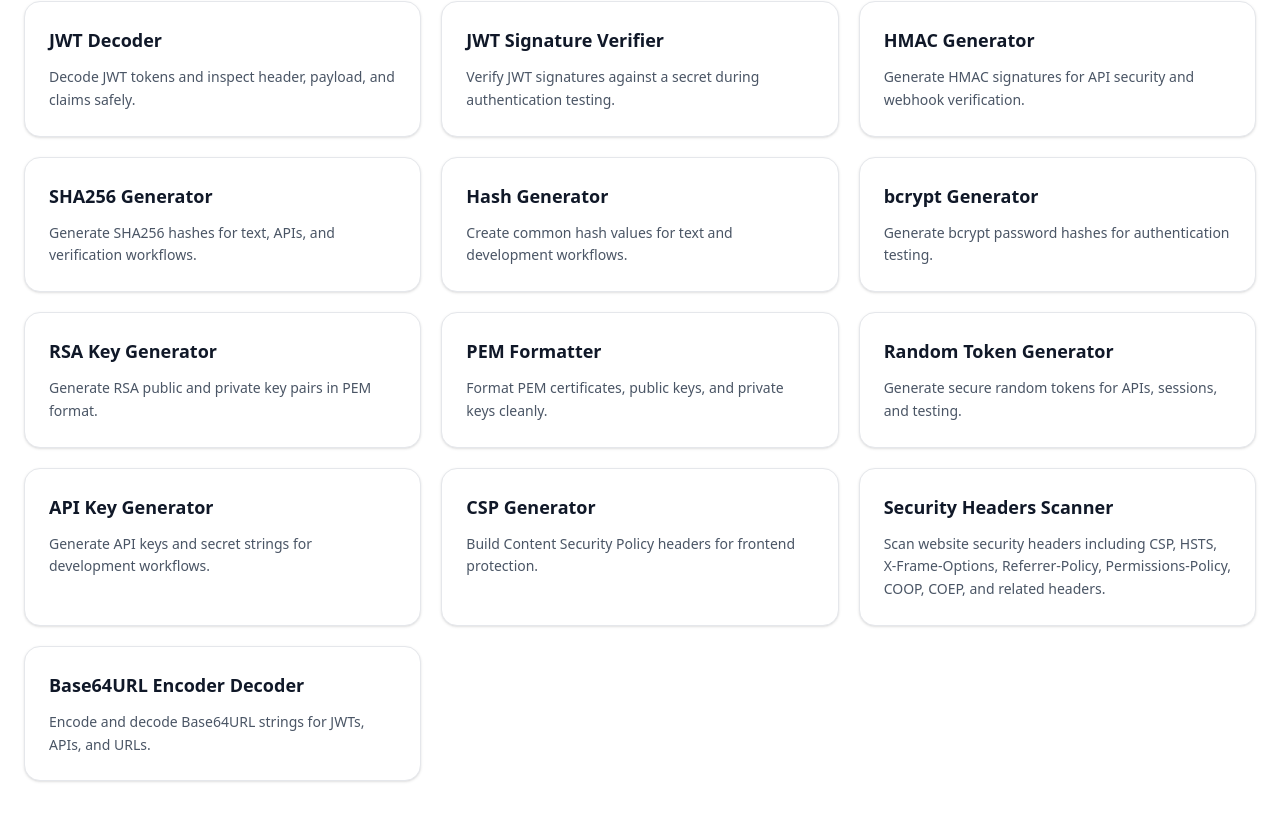
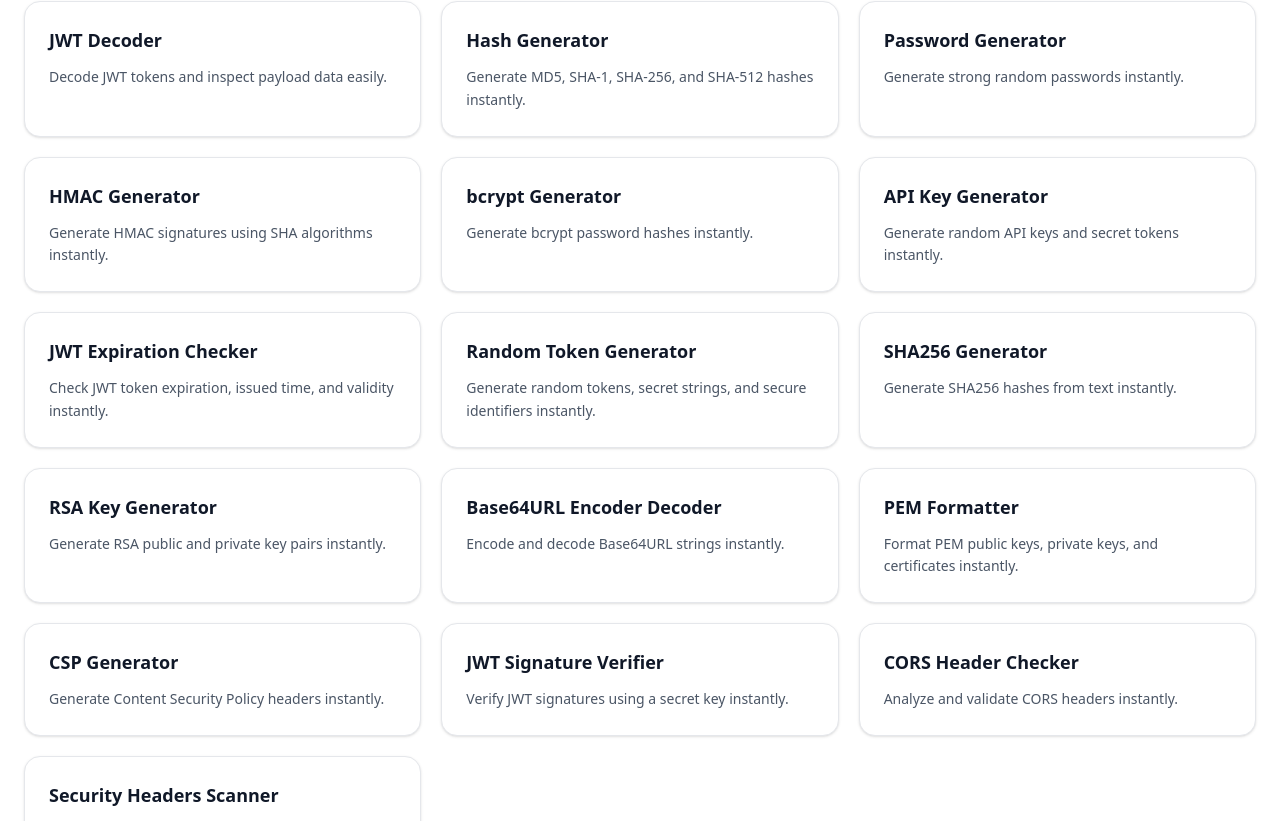
Before and after one commit to vaarunsonawwane-ops/yoryantra-new, a Next.js app: page /categories/security-tools in a window 1280 px wide. Shown: the part 1359-2180 px from the top of the page. Built offline with nearby package versions, Linux system fonts and the light colour scheme.

Commit message:
Categories are automated

```diff
--- a/app/categories/developer-tools/page.tsx
+++ b/app/categories/developer-tools/page.tsx
@@ -1,67 +1,9 @@
 import Link from "next/link";
+import { tools } from "@/app/data/tools";
 
-const developerTools = [
-  {
-    title: "Regex Tester",
-    description:
-      "Test and debug regular expressions with live matching output.",
-    href: "/tools/regex-tester",
-  },
-  {
-    title: "JWT Decoder",
-    description:
-      "Decode JWT tokens and inspect payload data instantly.",
-    href: "/tools/jwt-decoder",
-  },
-  {
-    title: "Base64 Encoder Decoder",
-    description:
-      "Encode and decode Base64 strings directly in your browser.",
-    href: "/tools/base64-encoder-decoder",
-  },
-  {
-    title: "URL Encoder Decoder",
-    description:
-      "Encode and decode URLs for query strings and web requests.",
-    href: "/tools/url-encoder-decoder",
-  },
-  {
-    title: "HTML Encoder Decoder",
-    description:
-      "Convert HTML entities into encoded or decoded text.",
-    href: "/tools/html-encoder-decoder",
-  },
-  {
-    title: "JSON Formatter",
-    description:
-      "Format and beautify JSON for debugging and development.",
-    href: "/tools/json-formatter",
-  },
-  {
-    title: "JSON Validator",
-    description:
-      "Validate JSON structure and detect formatting errors.",
-    href: "/tools/json-validator",
-  },
-  {
-    title: "Timestamp Converter",
-    description:
-      "Convert Unix timestamps into readable date and time values.",
-    href: "/tools/timestamp-converter",
-  },
-  {
-    title: "UUID Generator",
-    description:
-      "Generate UUIDs for APIs, databases, and application workflows.",
-    href: "/tools/uuid-generator",
-  },
-  {
-    title: "Cron Expression Parser",
-    description:
-      "Read and understand cron schedules and timing expressions.",
-    href: "/tools/cron-expression-parser",
-  },
-];
+const securityTools = tools.filter(
+  (tool) => tool.category === "Developer Tools"
+);
 
 const featuredTools =
   developerTools.slice(0, 6);
--- a/app/categories/devops-tools/page.tsx
+++ b/app/categories/devops-tools/page.tsx
@@ -1,55 +1,9 @@
 import Link from "next/link";
+import { tools } from "@/app/data/tools";
 
-const devopsTools = [
-  {
-    title: "Docker Compose Validator",
-    description:
-      "Validate Docker Compose YAML files before running container stacks.",
-    href: "/tools/docker-compose-validator",
-  },
-  {
-    title: "Kubernetes YAML Validator",
-    description:
-      "Check Kubernetes manifests for required fields and YAML issues.",
-    href: "/tools/kubernetes-yaml-validator",
-  },
-  {
-    title: ".env File Parser",
-    description:
-      "Parse environment variables into readable JSON for debugging.",
-    href: "/tools/env-file-parser",
-  },
-  {
-    title: "YAML Formatter",
-    description:
-      "Format YAML files for configuration, DevOps, and infrastructure work.",
-    href: "/tools/yaml-formatter",
-  },
-  {
-    title: "JSON to YAML Converter",
-    description:
-      "Convert JSON data into readable YAML configuration.",
-    href: "/tools/json-to-yaml-converter",
-  },
-  {
-    title: "YAML to JSON Converter",
-    description:
-      "Convert YAML configuration into structured JSON output.",
-    href: "/tools/yaml-to-json-converter",
-  },
-  {
-    title: "Cron Expression Generator",
-    description:
-      "Build cron expressions for scheduled jobs and automation.",
-    href: "/tools/cron-expression-generator",
-  },
-  {
-    title: "Cron Expression Parser",
-    description:
-      "Read cron expressions and understand recurring schedules.",
-    href: "/tools/cron-expression-parser",
-  },
-];
+const securityTools = tools.filter(
+  (tool) => tool.category === "DevOps Tools"
+);
 
 const featuredTools = devopsTools.slice(0, 6);
 
--- a/app/categories/encoding-tools/page.tsx
+++ b/app/categories/encoding-tools/page.tsx
@@ -1,55 +1,9 @@
 import Link from "next/link";
+import { tools } from "@/app/data/tools";
 
-const encodingTools = [
-  {
-    title: "Base64 Encoder Decoder",
-    description:
-      "Encode and decode Base64 strings for data, APIs, and debugging.",
-    href: "/tools/base64-encoder-decoder",
-  },
-  {
-    title: "Base64URL Encoder Decoder",
-    description:
-      "Encode and decode URL-safe Base64URL strings for JWTs and APIs.",
-    href: "/tools/base64url-encoder-decoder",
-  },
-  {
-    title: "URL Encoder Decoder",
-    description:
-      "Encode and decode URLs, query strings, and special characters.",
-    href: "/tools/url-encoder-decoder",
-  },
-  {
-    title: "HTML Encoder Decoder",
-    description:
-      "Encode and decode HTML entities for safe webpage rendering.",
-    href: "/tools/html-encoder-decoder",
-  },
-  {
-    title: "JSON Escape Unescape",
-    description:
-      "Escape and unescape JSON strings for API payloads and logs.",
-    href: "/tools/json-escape-unescape",
-  },
-  {
-    title: "Text Case Converter",
-    description:
-      "Convert text between uppercase, lowercase, title case, and more.",
-    href: "/tools/text-case-converter",
-  },
-  {
-    title: "Slug Generator",
-    description:
-      "Create clean URL slugs for blog posts, pages, and SEO workflows.",
-    href: "/tools/slug-generator",
-  },
-  {
-    title: "QR Code Generator",
-    description:
-      "Generate QR codes for links, text, campaigns, and quick sharing.",
-    href: "/tools/qr-code-generator",
-  },
-];
+const securityTools = tools.filter(
+  (tool) => tool.category === "Encoding Tools"
+);
 
 const featuredTools = encodingTools.slice(0, 6);
 
--- a/app/categories/json-tools/page.tsx
+++ b/app/categories/json-tools/page.tsx
@@ -1,67 +1,9 @@
 import Link from "next/link";
+import { tools } from "@/app/data/tools";
 
-const jsonTools = [
-  {
-    title: "JSON Formatter",
-    description:
-      "Format and beautify JSON for easier reading and debugging.",
-    href: "/tools/json-formatter",
-  },
-  {
-    title: "JSON Validator",
-    description:
-      "Validate JSON structure and detect syntax errors quickly.",
-    href: "/tools/json-validator",
-  },
-  {
-    title: "JSON Minifier",
-    description:
-      "Minify JSON data by removing whitespace and extra formatting.",
-    href: "/tools/json-minifier",
-  },
-  {
-    title: "JSON Diff Checker",
-    description:
-      "Compare two JSON objects and inspect line-by-line differences.",
-    href: "/tools/json-diff-checker",
-  },
-  {
-    title: "JSON Schema Validator",
-    description:
-      "Validate JSON data against a schema for API and backend workflows.",
-    href: "/tools/json-schema-validator",
-  },
-  {
-    title: "JSON Escape Unescape",
-    description:
-      "Escape and unescape JSON strings for APIs, logs, and payloads.",
-    href: "/tools/json-escape-unescape",
-  },
-  {
-    title: "JSON to YAML Converter",
-    description:
-      "Convert JSON data into readable YAML configuration.",
-    href: "/tools/json-to-yaml-converter",
-  },
-  {
-    title: "YAML to JSON Converter",
-    description:
-      "Convert YAML configuration into structured JSON output.",
-    href: "/tools/yaml-to-json-converter",
-  },
-  {
-    title: "XML to JSON Converter",
-    description:
-      "Convert XML responses and structured data into readable JSON.",
-    href: "/tools/xml-to-json-converter",
-  },
-  {
-    title: "YAML Formatter",
-    description:
-      "Format YAML files used in configuration and DevOps workflows.",
-    href: "/tools/yaml-formatter",
-  },
-];
+const securityTools = tools.filter(
+  (tool) => tool.category === "JSON & Data Tools"
+);
 
 const featuredTools = jsonTools.slice(0, 6);
 
--- a/app/categories/security-tools/page.tsx
+++ b/app/categories/security-tools/page.tsx
@@ -1,87 +1,9 @@
 import Link from "next/link";
+import { tools } from "@/app/data/tools";
 
-const securityTools = [
-  {
-    title: "JWT Decoder",
-    description:
-      "Decode JWT tokens and inspect header, payload, and claims safely.",
-    href: "/tools/jwt-decoder",
-  },
-  {
-    title: "JWT Signature Verifier",
-    description:
-      "Verify JWT signatures against a secret during authentication testing.",
-    href: "/tools/jwt-signature-verifier",
-  },
-  {
-    title: "HMAC Generator",
-    description:
-      "Generate HMAC signatures for API security and webhook verification.",
-    href: "/tools/hmac-generator",
-  },
-  {
-    title: "SHA256 Generator",
-    description:
-      "Generate SHA256 hashes for text, APIs, and verification workflows.",
-    href: "/tools/sha256-generator",
-  },
-  {
-    title: "Hash Generator",
-    description:
-      "Create common hash values for text and development workflows.",
-    href: "/tools/hash-generator",
-  },
-  {
-    title: "bcrypt Generator",
-    description:
-      "Generate bcrypt password hashes for authentication testing.",
-    href: "/tools/bcrypt-generator",
-  },
-  {
-    title: "RSA Key Generator",
-    description:
-      "Generate RSA public and private key pairs in PEM format.",
-    href: "/tools/rsa-key-generator",
-  },
-  {
-    title: "PEM Formatter",
-    description:
-      "Format PEM certificates, public keys, and private keys cleanly.",
-    href: "/tools/pem-formatter",
-  },
-  {
-    title: "Random Token Generator",
-    description:
-      "Generate secure random tokens for APIs, sessions, and testing.",
-    href: "/tools/random-token-generator",
-  },
-  {
-    title: "API Key Generator",
-    description:
-      "Generate API keys and secret strings for development workflows.",
-    href: "/tools/api-key-generator",
-  },
-  {
-    title: "CSP Generator",
-    description:
-      "Build Content Security Policy headers for frontend protection.",
-    href: "/tools/csp-generator",
-  },
-
-  {
-  title: "Security Headers Scanner",
-  description:
-    "Scan website security headers including CSP, HSTS, X-Frame-Options, Referrer-Policy, Permissions-Policy, COOP, COEP, and related headers.",
-  href: "/tools/security-headers-scanner",
-  },
-
-  {
-    title: "Base64URL Encoder Decoder",
-    description:
-      "Encode and decode Base64URL strings for JWTs, APIs, and URLs.",
-    href: "/tools/base64url-encoder-decoder",
-  },
-];
+const securityTools = tools.filter(
+  (tool) => tool.category === "Security Tools"
+);
 
 const featuredTools = securityTools.slice(0, 6);
 
--- a/app/categories/seo-tools/page.tsx
+++ b/app/categories/seo-tools/page.tsx
@@ -1,67 +1,9 @@
 import Link from "next/link";
+import { tools } from "@/app/data/tools";
 
-const seoTools = [
-  {
-    title: "Meta Tag Generator",
-    description:
-      "Create SEO meta titles, descriptions, and basic metadata for webpages.",
-    href: "/tools/meta-tag-generator",
-  },
-  {
-    title: "Open Graph Generator",
-    description:
-      "Generate Open Graph tags for better social sharing previews.",
-    href: "/tools/open-graph-generator",
-  },
-  {
-    title: "Hreflang Tag Generator",
-    description:
-      "Generate hreflang tags for multilingual and international SEO pages.",
-    href: "/tools/hreflang-tag-generator",
-  },
-  {
-    title: "robots.txt Generator",
-    description:
-      "Create robots.txt rules to guide search engine crawlers.",
-    href: "/tools/robots-txt-generator",
-  },
-  {
-    title: "Sitemap Generator",
-    description:
-      "Generate XML sitemap structure for search engine discovery.",
-    href: "/tools/sitemap-generator",
-  },
-  {
-    title: "Canonical URL Checker",
-    description:
-      "Check canonical URLs and avoid duplicate page confusion.",
-    href: "/tools/canonical-url-checker",
-  },
-  {
-    title: "Redirect Checker",
-    description:
-      "Inspect redirects, status codes, and final destination URLs.",
-    href: "/tools/redirect-checker",
-  },
-  {
-    title: "UTM Builder",
-    description:
-      "Build campaign tracking URLs for analytics and marketing reports.",
-    href: "/tools/utm-builder",
-  },
-  {
-    title: "URL Query Params Parser",
-    description:
-      "Read and inspect tracking tags, query strings, and URL parameters.",
-    href: "/tools/url-query-params-parser",
-  },
-  {
-    title: "QR Code Generator",
-    description:
-      "Generate QR codes for links, campaigns, and quick mobile sharing.",
-    href: "/tools/qr-code-generator",
-  },
-];
+const securityTools = tools.filter(
+  (tool) => tool.category === "SEO Tools"
+);
 
 const featuredTools = seoTools.slice(0, 6);
 
```
